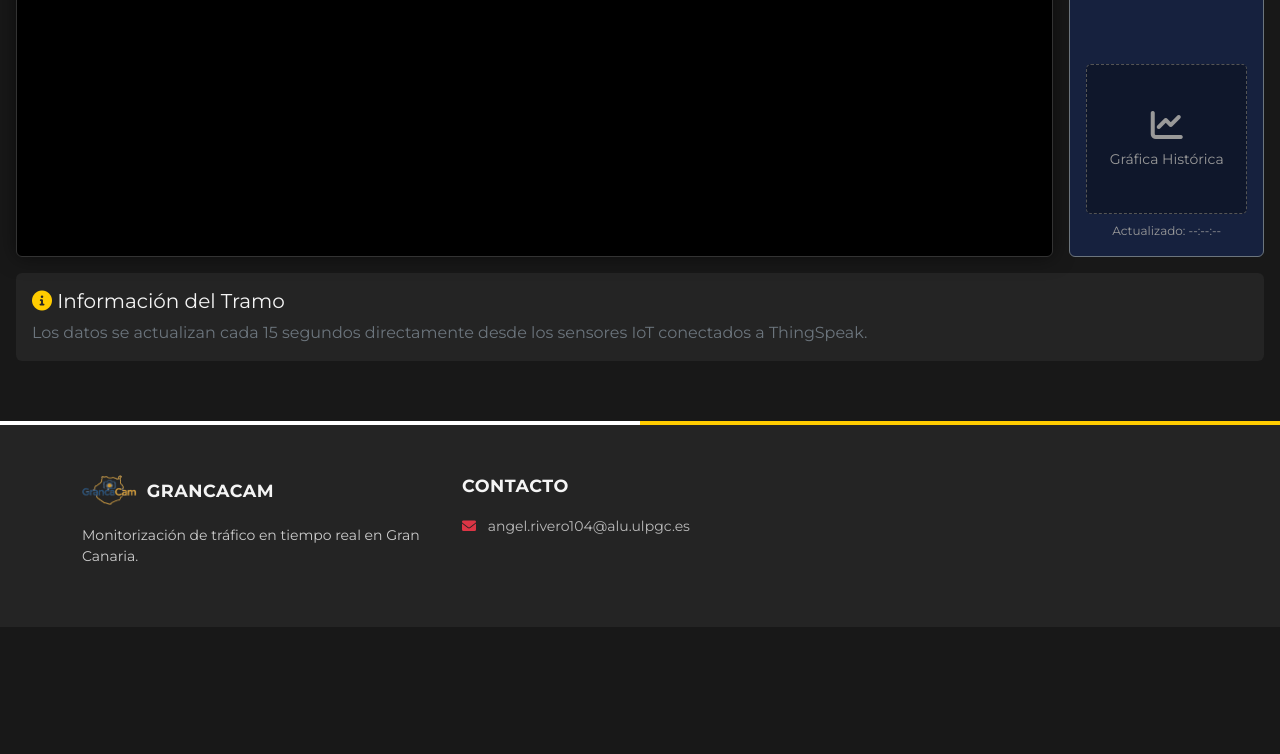
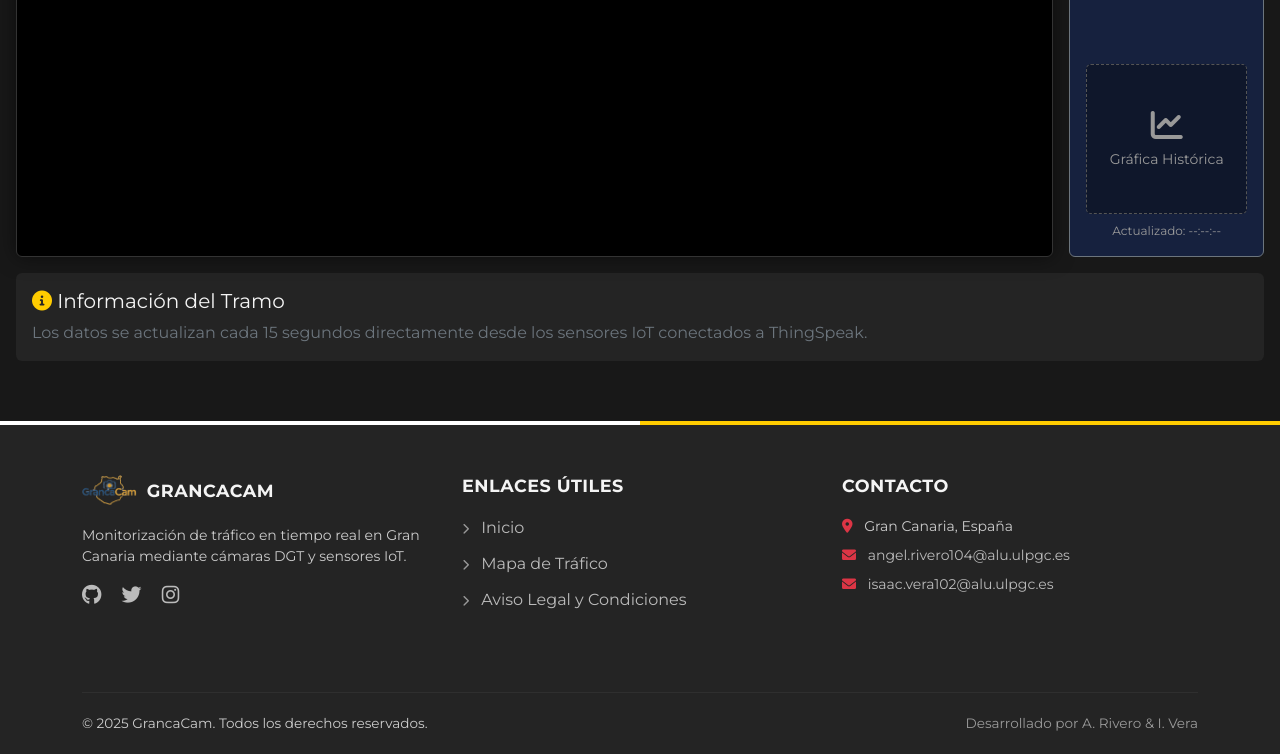
Before and after one commit to angeelrivero/Trafico-GC, a plain HTML site: page detalle.html in a window 1280 px wide. Shown: the part 475-1229 px from the top of the page. Before the commit the page ends 1102 px from the top, so only its background shows below. Drawn offline with nearby package versions, Linux system fonts and the light colour scheme; a script that the page names is missing.

Commit message:
FOOTER ARREGLADO

```diff
--- a/detalle.html
+++ b/detalle.html
@@ -119,11 +119,32 @@
                         <img src="images/Logo_Original.png" alt="Logo" style="height: 30px; margin-right: 10px;">
                         GrancaCam
                     </h5>
-                    <p class="small">Monitorización de tráfico en tiempo real en Gran Canaria.</p>
+                    <p class="small">Monitorización de tráfico en tiempo real en Gran Canaria mediante cámaras DGT y sensores IoT.</p>
+                    <div class="mt-3">
+                        <a href="#" class="text-light me-3"><i class="fab fa-github fa-lg"></i></a>
+                        <a href="#" class="text-light me-3"><i class="fab fa-twitter fa-lg"></i></a>
+                        <a href="#" class="text-light"><i class="fab fa-instagram fa-lg"></i></a>
+                    </div>
+                </div>
+                <div class="col-lg-4 col-md-6 mb-4">
+                    <h5>Enlaces Útiles</h5>
+                    <ul class="footer-links">
+                        <li><a href="index.html"><i class="fas fa-chevron-right text-muted me-2" style="font-size: 0.7rem;"></i> Inicio</a></li>
+                        <li><a href="index.html#googleMap"><i class="fas fa-chevron-right text-muted me-2" style="font-size: 0.7rem;"></i> Mapa de Tráfico</a></li>
+                        <li><a href="aviso-legal.html"><i class="fas fa-chevron-right text-muted me-2" style="font-size: 0.7rem;"></i> Aviso Legal y Condiciones</a></li>
+                    </ul>
                 </div>
                 <div class="col-lg-4 col-md-12 mb-4">
                     <h5>Contacto</h5>
+                    <p class="small mb-2"><i class="fas fa-map-marker-alt text-danger me-2"></i> Gran Canaria, España</p>
                     <p class="small mb-2"><i class="fas fa-envelope text-danger me-2"></i> <a href="mailto:angel.rivero104@alu.ulpgc.es">angel.rivero104@alu.ulpgc.es</a></p>
+                    <p class="small mb-2"><i class="fas fa-envelope text-danger me-2"></i> <a href="mailto:isaac.vera102@alu.ulpgc.es">isaac.vera102@alu.ulpgc.es</a></p>
+                </div>
+            </div>
+            <div class="footer-bottom">
+                <div class="row">
+                    <div class="col-md-6 text-md-start">&copy; 2025 GrancaCam. Todos los derechos reservados.</div>
+                    <div class="col-md-6 text-md-end mt-2 mt-md-0"><span class="text-muted">Desarrollado por A. Rivero & I. Vera</span></div>
                 </div>
             </div>
         </div>
```
